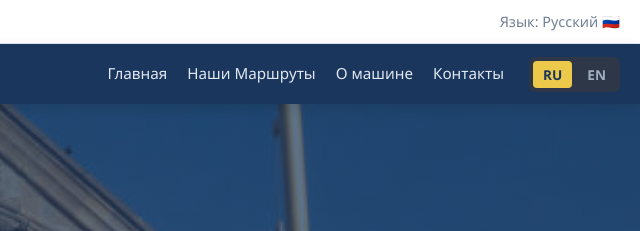
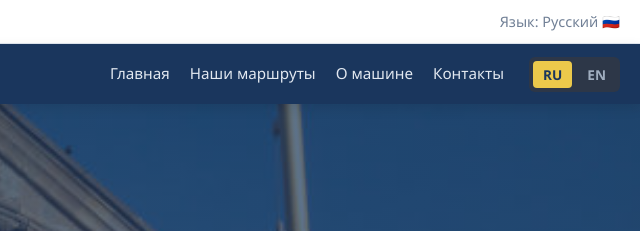
Before and after one commit to georgian-palomnik/website, a plain HTML site: page index.html in a window 1280 px wide. Shown: the top 231 px of the page, 640-1280 px from the left. Drawn offline with Linux system fonts and the light colour scheme.

Commit message:
Add files via upload

```diff
--- a/index.html
+++ b/index.html
@@ -69,7 +69,7 @@
         <div class="nav-container">
             <ul class="nav-links">
                 <li><a href="#home" class="lang-ru">Главная</a><a href="#home" class="lang-en">Home</a></li>
-                <li><a href="#routes" class="lang-ru">Наши Маршруты</a><a href="#routes" class="lang-en">Our Routes</a></li>
+                <li><a href="#routes" class="lang-ru">Наши маршруты</a><a href="#routes" class="lang-en">Our Routes</a></li>
                 <li><a href="#about" class="lang-ru">О машине</a><a href="#about" class="lang-en">About Car</a></li>
                 <li><a href="#contacts" class="lang-ru">Контакты</a><a href="#contacts" class="lang-en">Contacts</a></li>
             </ul>
```
